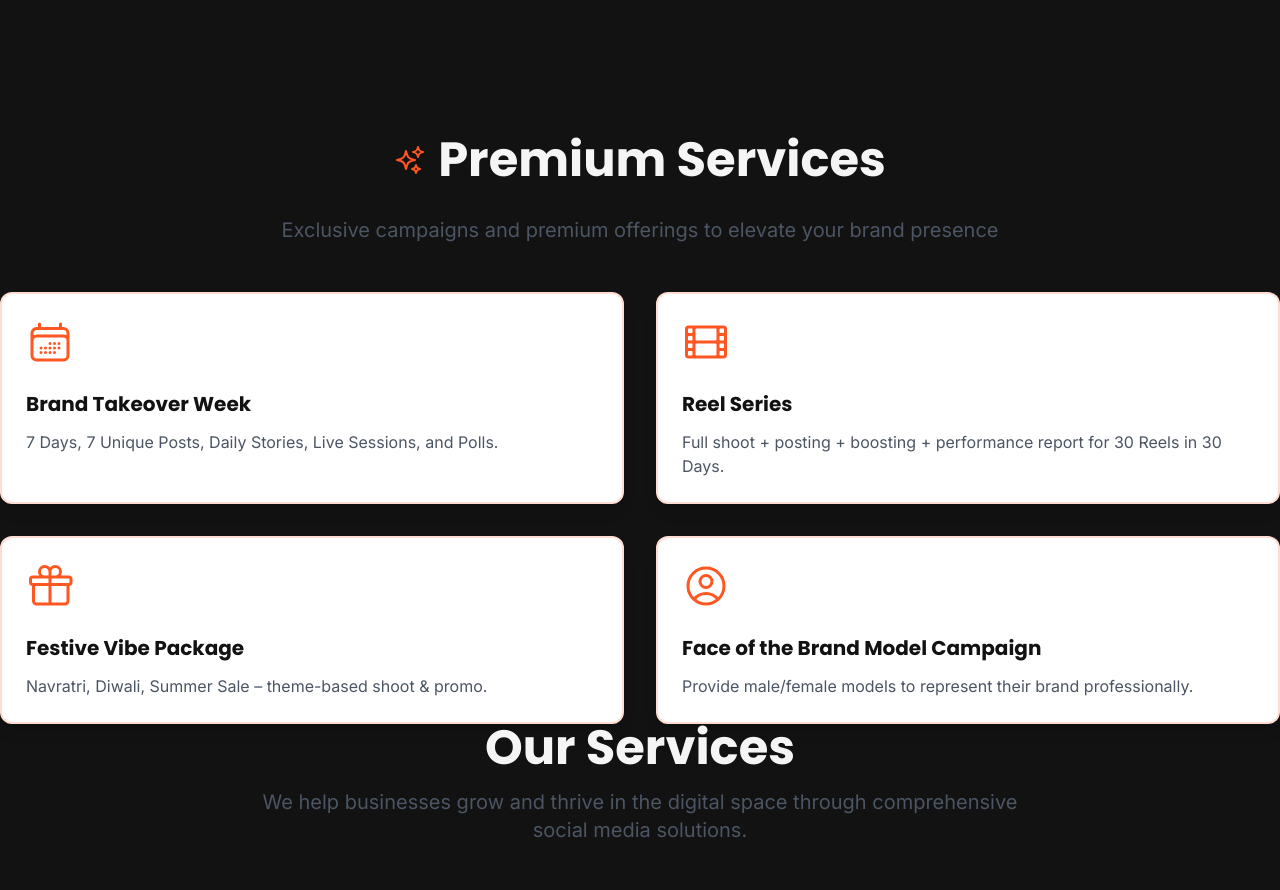
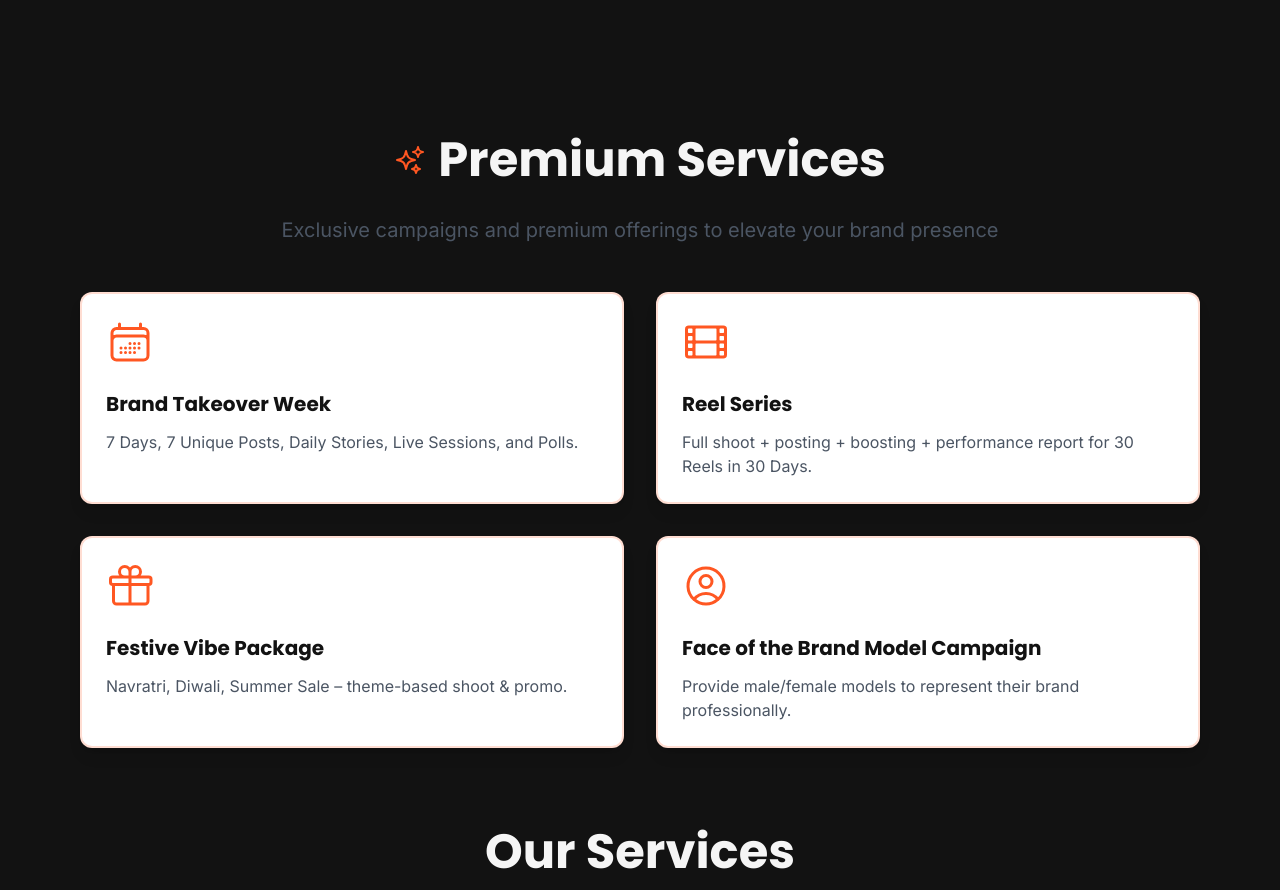
Before and after one commit to Purvapatel1452/Stallion-Supreme, a React (Create React App) app: page / in a window 1280 px wide. Shown: the part 840-1730 px from the top of the page. Built offline with nearby package versions, Linux system fonts and the light colour scheme.

Commit message:
Solved a margin bug

```diff
--- a/src/components/Services.tsx
+++ b/src/components/Services.tsx
@@ -76,7 +76,7 @@ const Services: React.FC = () => {
     <section id="services" className="section-padding bg-black-50 text-light">
 
              {/* Premium Services Section */}
-             <div className="mt-20">
+             <div className="m-20">
             <motion.div
               initial={{ opacity: 0 }}
               whileInView={{ opacity: 1 }}
```
